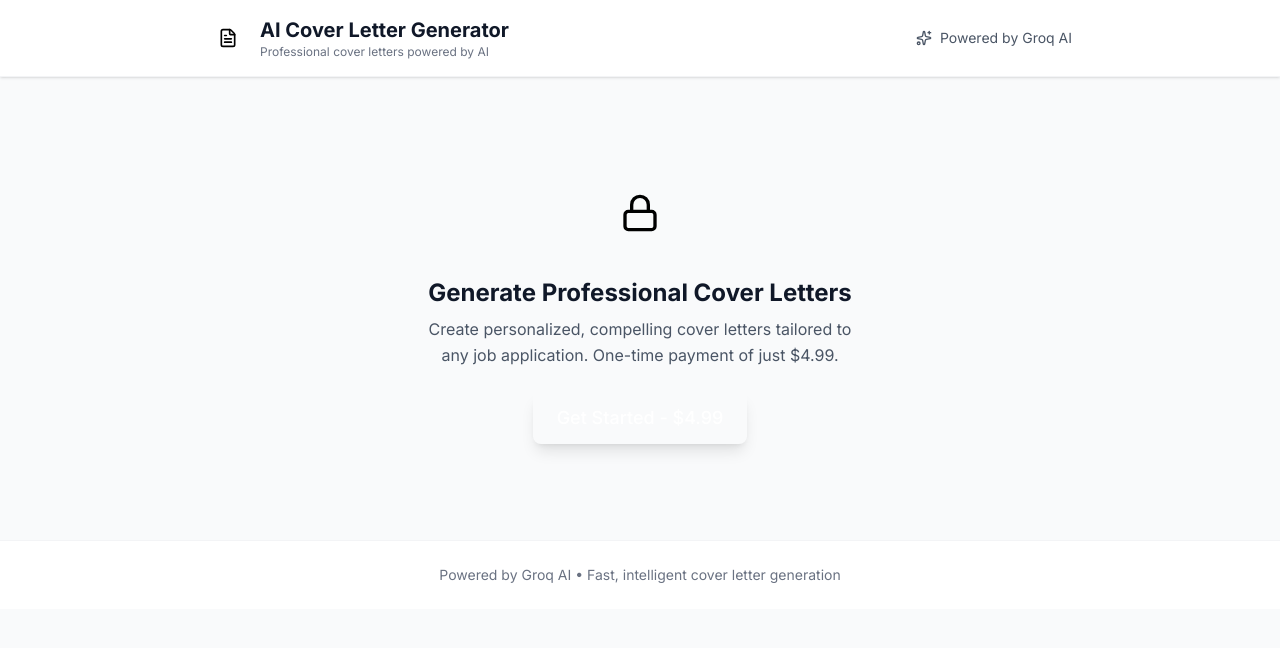
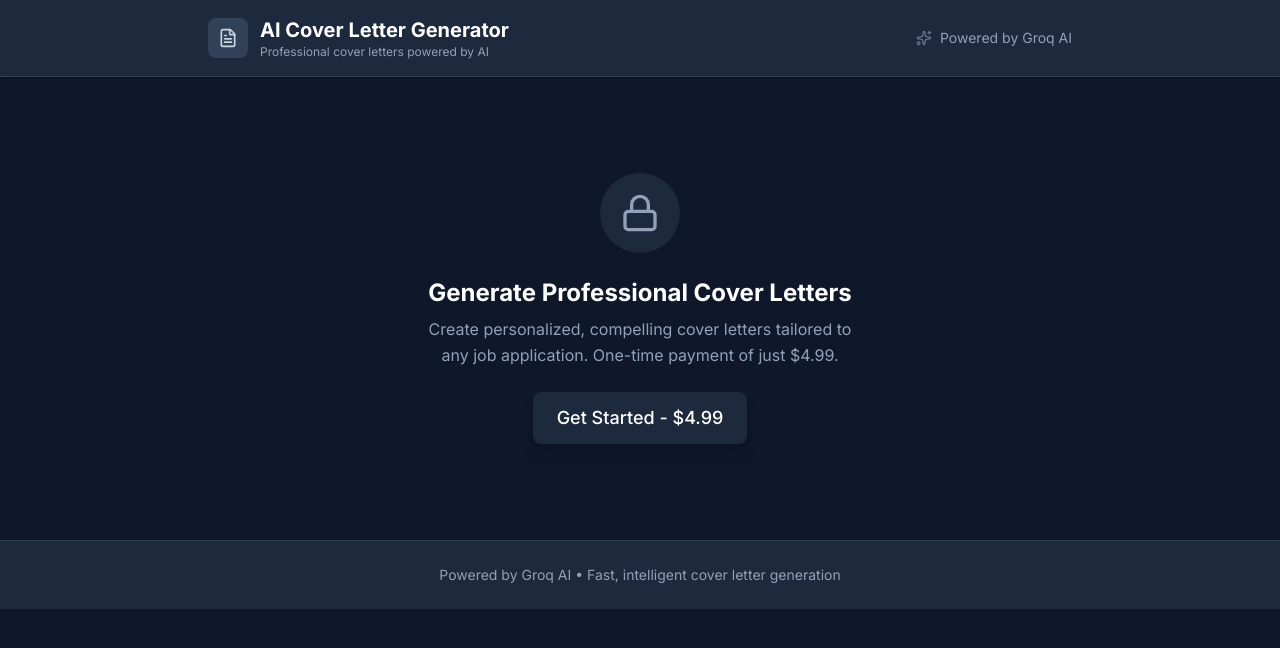
Before and after one commit to tencent-source/ai-cover-letter-generator, a React (Vite) app: page / in a window 1280 px wide. Shown: the top 648 px of the page. Built offline with nearby package versions, Linux system fonts and the light colour scheme; no server answers.

Commit message:
feat: Add dark theme for better visibility

```diff
--- a/src/App.tsx
+++ b/src/App.tsx
@@ -38,32 +38,32 @@ function AppContent() {
 
   if (isLoading) {
     return (
-      <div className="min-h-screen bg-gray-50 flex items-center justify-center">
+      <div className="min-h-screen bg-slate-900 flex items-center justify-center">
         <div className="text-center">
-          <div className="w-12 h-12 border-4 border-primary-200 border-t-primary-600 rounded-full animate-spin mx-auto mb-4" />
-          <p className="text-gray-600">Loading...</p>
+          <div className="w-12 h-12 border-4 border-slate-700 border-t-slate-500 rounded-full animate-spin mx-auto mb-4" />
+          <p className="text-slate-400">Loading...</p>
         </div>
       </div>
     );
   }
 
   return (
-    <div className="min-h-screen bg-gray-50">
+    <div className="min-h-screen bg-slate-900">
       <Header />
 
       <main className="max-w-4xl mx-auto px-4 py-8">
         {/* Show payment modal if user hasn't paid */}
         {!isPaid && !showForm && !coverLetter && (
           <div className="text-center py-16">
-            <div className="w-20 h-20 bg-primary-100 rounded-full flex items-center justify-center mx-auto mb-6">
-              <Lock className="w-10 h-10 text-primary-600" />
+            <div className="w-20 h-20 bg-slate-800 rounded-full flex items-center justify-center mx-auto mb-6">
+              <Lock className="w-10 h-10 text-slate-400" />
             </div>
 
-            <h2 className="text-2xl font-bold text-gray-900 mb-2">
+            <h2 className="text-2xl font-bold text-white mb-2">
               Generate Professional Cover Letters
             </h2>
 
-            <p className="text-gray-600 mb-6 max-w-md mx-auto">
+            <p className="text-slate-400 mb-6 max-w-md mx-auto">
               Create personalized, compelling cover letters tailored to any job application.
               One-time payment of {GROQ_CONFIG.apiKey ? 'just $4.99' : 'required'}.
             </p>
@@ -92,16 +92,16 @@ function AppContent() {
 
         {/* Error message */}
         {error && (
-          <div className="mt-4 p-4 bg-red-50 border border-red-200 rounded-lg flex items-start gap-3">
-            <AlertCircle className="w-5 h-5 text-red-500 mt-0.5" />
+          <div className="mt-4 p-4 bg-red-900/30 border border-red-800 rounded-lg flex items-start gap-3">
+            <AlertCircle className="w-5 h-5 text-red-400 mt-0.5" />
             <div>
-              <p className="text-red-800 font-medium">Error generating cover letter</p>
-              <p className="text-red-600 text-sm mt-1">{error}</p>
+              <p className="text-red-200 font-medium">Error generating cover letter</p>
+              <p className="text-red-400 text-sm mt-1">{error}</p>
               <Button
                 variant="ghost"
                 size="sm"
                 onClick={() => setError('')}
-                className="mt-2 text-red-600 hover:text-red-700"
+                className="mt-2 text-red-400 hover:text-red-300"
               >
                 Dismiss
               </Button>
@@ -110,14 +110,8 @@ function AppContent() {
         )}
       </main>
 
-      <PaymentModal
-        isOpen={showPaymentModal}
-        onClose={() => setShowPaymentModal(false)}
-        onPaymentComplete={handlePaymentComplete}
-      />
-
-      <footer className="bg-white border-t border-gray-100 mt-auto">
-        <div className="max-w-4xl mx-auto px-4 py-6 text-center text-sm text-gray-500">
+      <footer className="bg-slate-800 border-t border-slate-700 mt-auto">
+        <div className="max-w-4xl mx-auto px-4 py-6 text-center text-sm text-slate-400">
           <p>Powered by Groq AI • Fast, intelligent cover letter generation</p>
         </div>
       </footer>
--- a/src/components/Header.tsx
+++ b/src/components/Header.tsx
@@ -3,25 +3,25 @@ import { FileText, Sparkles } from 'lucide-react';
 
 export function Header() {
   return (
-    <header className="bg-white shadow-sm border-b border-gray-100">
+    <header className="bg-slate-800 shadow-sm border-b border-slate-700">
       <div className="max-w-4xl mx-auto px-4 py-4">
         <div className="flex items-center justify-between">
           <div className="flex items-center gap-3">
-            <div className="w-10 h-10 bg-primary-100 rounded-lg flex items-center justify-center">
-              <FileText className="w-5 h-5 text-primary-600" />
+            <div className="w-10 h-10 bg-slate-700 rounded-lg flex items-center justify-center">
+              <FileText className="w-5 h-5 text-slate-300" />
             </div>
             <div>
-              <h1 className="text-xl font-bold text-gray-900">
+              <h1 className="text-xl font-bold text-white">
                 AI Cover Letter Generator
               </h1>
-              <p className="text-xs text-gray-500">
+              <p className="text-xs text-slate-400">
                 Professional cover letters powered by AI
               </p>
             </div>
           </div>
 
-          <div className="flex items-center gap-2 text-sm text-gray-600">
-            <Sparkles className="w-4 h-4 text-primary-500" />
+          <div className="flex items-center gap-2 text-sm text-slate-400">
+            <Sparkles className="w-4 h-4 text-slate-500" />
             <span>Powered by Groq AI</span>
           </div>
         </div>
--- a/src/components/ui/Button.tsx
+++ b/src/components/ui/Button.tsx
@@ -20,10 +20,10 @@ export function Button({
   const baseStyles = 'inline-flex items-center justify-center font-medium rounded-lg transition-all duration-200 focus:outline-none focus:ring-2 focus:ring-offset-2';
 
   const variants = {
-    primary: 'bg-primary-600 text-white hover:bg-primary-700 focus:ring-primary-500 shadow-lg hover:shadow-xl',
-    secondary: 'bg-gray-600 text-white hover:bg-gray-700 focus:ring-gray-500',
-    outline: 'border-2 border-primary-600 text-primary-600 hover:bg-primary-50 focus:ring-primary-500',
-    ghost: 'text-gray-600 hover:bg-gray-100 focus:ring-gray-500',
+    primary: 'bg-slate-800 text-white hover:bg-slate-900 focus:ring-slate-500 shadow-lg hover:shadow-xl',
+    secondary: 'bg-slate-700 text-white hover:bg-slate-600 focus:ring-slate-500',
+    outline: 'border-2 border-slate-700 text-slate-700 hover:bg-slate-100 focus:ring-slate-500',
+    ghost: 'text-slate-300 hover:bg-slate-700 focus:ring-slate-500',
   };
 
   const sizes = {
--- a/src/components/ui/Card.tsx
+++ b/src/components/ui/Card.tsx
@@ -24,7 +24,7 @@ export function Card({
   return (
     <div
       className={cn(
-        'bg-white rounded-xl shadow-md border border-gray-100',
+        'bg-slate-800 rounded-xl shadow-md border border-slate-700',
         paddingStyles[padding],
         hover && 'transition-all duration-300 hover:shadow-xl hover:-translate-y-1',
         className
@@ -57,7 +57,7 @@ export function CardTitle({
   className?: string;
 }) {
   return (
-    <h3 className={cn('text-xl font-semibold text-gray-900', className)}>
+    <h3 className={cn('text-xl font-semibold text-white', className)}>
       {children}
     </h3>
   );
--- a/src/components/ui/Input.tsx
+++ b/src/components/ui/Input.tsx
@@ -17,27 +17,27 @@ export function Input({
   return (
     <div className="w-full">
       {label && (
-        <label className="block text-sm font-medium text-gray-700 mb-1">
+        <label className="block text-sm font-medium text-slate-300 mb-1">
           {label}
         </label>
       )}
       <input
         className={cn(
-          'w-full px-4 py-2 border rounded-lg transition-colors duration-200',
+          'w-full px-4 py-2 border rounded-lg transition-colors duration-200 bg-slate-800',
           'focus:outline-none focus:ring-2 focus:ring-primary-500 focus:border-transparent',
-          'placeholder:text-gray-400',
+          'placeholder:text-slate-500 text-white',
           error
             ? 'border-red-500 focus:ring-red-500'
-            : 'border-gray-300 hover:border-gray-400',
+            : 'border-slate-600 hover:border-slate-500',
           className
         )}
         {...props}
       />
       {error && (
-        <p className="mt-1 text-sm text-red-500">{error}</p>
+        <p className="mt-1 text-sm text-red-400">{error}</p>
       )}
       {helperText && !error && (
-        <p className="mt-1 text-sm text-gray-500">{helperText}</p>
+        <p className="mt-1 text-sm text-slate-400">{helperText}</p>
       )}
     </div>
   );
@@ -59,27 +59,27 @@ export function Textarea({
   return (
     <div className="w-full">
       {label && (
-        <label className="block text-sm font-medium text-gray-700 mb-1">
+        <label className="block text-sm font-medium text-slate-300 mb-1">
           {label}
         </label>
       )}
       <textarea
         className={cn(
-          'w-full px-4 py-2 border rounded-lg transition-colors duration-200',
+          'w-full px-4 py-2 border rounded-lg transition-colors duration-200 bg-slate-800',
           'focus:outline-none focus:ring-2 focus:ring-primary-500 focus:border-transparent',
-          'placeholder:text-gray-400 resize-none',
+          'placeholder:text-slate-500 resize-none text-white',
           error
             ? 'border-red-500 focus:ring-red-500'
-            : 'border-gray-300 hover:border-gray-400',
+            : 'border-slate-600 hover:border-slate-500',
           className
         )}
         {...props}
       />
       {error && (
-        <p className="mt-1 text-sm text-red-500">{error}</p>
+        <p className="mt-1 text-sm text-red-400">{error}</p>
       )}
       {helperText && !error && (
-        <p className="mt-1 text-sm text-gray-500">{helperText}</p>
+        <p className="mt-1 text-sm text-slate-400">{helperText}</p>
       )}
     </div>
   );
--- a/src/index.css
+++ b/src/index.css
@@ -4,7 +4,7 @@
   font-family: 'Inter', system-ui, -apple-system, BlinkMacSystemFont, 'Segoe UI', Roboto, sans-serif;
   line-height: 1.6;
   font-weight: 400;
-  color-scheme: light;
+  color-scheme: dark;
   font-synthesis: none;
   text-rendering: optimizeLegibility;
   -webkit-font-smoothing: antialiased;
@@ -19,7 +19,8 @@ body {
   margin: 0;
   min-width: 320px;
   min-height: 100vh;
-  background-color: #f9fafb;
+  background-color: #0f172a;
+  color: #f1f5f9;
 }
 
 #root {
@@ -38,16 +39,16 @@ html {
 }
 
 ::-webkit-scrollbar-track {
-  background: #f1f5f9;
+  background: #1e293b;
 }
 
 ::-webkit-scrollbar-thumb {
-  background: #cbd5e1;
+  background: #475569;
   border-radius: 4px;
 }
 
 ::-webkit-scrollbar-thumb:hover {
-  background: #94a3b8;
+  background: #64748b;
 }
 
 /* Focus styles */
```
